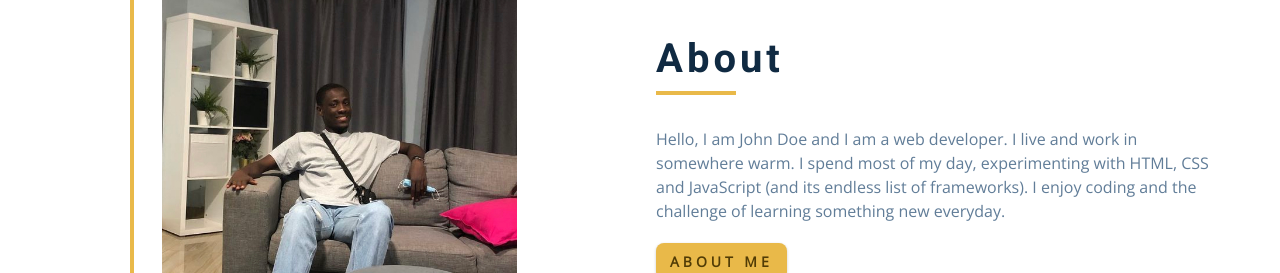
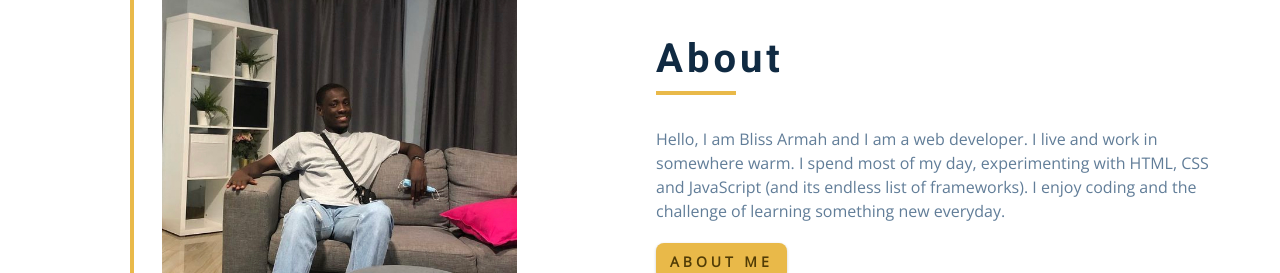
Before and after one commit to bliss-armah/My-Portfolio, a React (Vite) app: page / in a window 1280 px wide. Shown: the part 960-1233 px from the top of the page. Built offline with nearby package versions, Linux system fonts and the light colour scheme.

Commit message:
routing setup added

```diff
--- a/package.json
+++ b/package.json
@@ -13,6 +13,7 @@
     "react": "^18.2.0",
     "react-dom": "^18.2.0",
     "react-icons": "^4.8.0",
+    "react-router-dom": "^6.11.2",
     "react-scroll": "^1.8.9"
   },
   "devDependencies": {
--- a/src/App.tsx
+++ b/src/App.tsx
@@ -1,12 +1,19 @@
+import { BrowserRouter, Route, Routes } from "react-router-dom";
 import { Footer, Navbar } from "./components";
-import { HomePage, ProductPage,AboutPage,ContactPage } from "./pages";
+import { HomePage, ProductPage, AboutPage, ContactPage } from "./pages";
 
 function App() {
   return (
     <>
       <Navbar />
-      <HomePage/>
-      {/* <AboutPage /> */}
+      <BrowserRouter>
+        <Routes>
+          <Route path="/" element={<HomePage />} />
+          <Route path="/about" element={<AboutPage />} />
+          <Route path="/product" element={<ProductPage />} />
+          <Route path="/contact" element={<ContactPage />} />
+        </Routes>
+      </BrowserRouter>
       <Footer />
     </>
   );
--- a/src/components/About.tsx
+++ b/src/components/About.tsx
@@ -1,5 +1,5 @@
 import about from "../assets/images/aboutme.jpg";
-
+import { Link } from "react-router-dom";
 
 const About = () => {
   return (
@@ -7,11 +7,7 @@ const About = () => {
       <section className="section about">
         <div className="section-center about-center">
           <article className="about-img">
-          <img
-            src={about}
-            className="hero-photo"
-            alt="about img"
-          />
+            <img src={about} className="hero-photo" alt="about img" />
           </article>
           <article className="about-info">
             <div className="section-title about-title">
@@ -19,17 +15,19 @@ const About = () => {
               <div className="underline"></div>
             </div>
             <p>
-          Hello, I am John Doe and I am a web developer. I live and work in
-          somewhere warm. I spend most of my day, experimenting with HTML, CSS
-          and JavaScript (and its endless list of frameworks). I enjoy coding
-          and the challenge of learning something new everyday.
+              Hello, I am Bliss Armah and I am a web developer. I live and work
+              in somewhere warm. I spend most of my day, experimenting with
+              HTML, CSS and JavaScript (and its endless list of frameworks). I
+              enjoy coding and the challenge of learning something new everyday.
             </p>
-          <a href="about.html" className="btn">about me</a>
+            <Link to="/about" className="btn">
+              about me
+            </Link>
           </article>
         </div>
       </section>
     </div>
-  )
-}
+  );
+};
 
-export default About
+export default About;
--- a/src/components/Connect.tsx
+++ b/src/components/Connect.tsx
@@ -1,5 +1,6 @@
 import project1 from "../assets/images/project-1.jpeg";
 import videoplay from "../assets/videos/connect.mp4";
+import { Link } from "react-router-dom";
 
 
 const Connect = () => {
@@ -29,7 +30,9 @@ const Connect = () => {
           cupiditate dicta magni quas corrupti aperiam, rerum minus odio totam
           repellendus delectus nostrum veniam!
         </p>
-        <a href="contact.html" className="btn">contact me</a>
+        <Link to="/contact" className="btn">
+        contact me
+            </Link>
       </div>
     </section>
     </div>
--- a/src/utils/data.tsx
+++ b/src/utils/data.tsx
@@ -88,7 +88,7 @@ export const skillsData = [
     id: 1,
     title: "front end",
     skills: [
-      { name: "HTML/CSS", value: 50 },
+      { name: "HTML/CSS", value: 80 },
       { name: "Javascript", value: 70 },
       { name: "React", value: 80 },
     ],
@@ -98,8 +98,8 @@ export const skillsData = [
     title: "back end",
     skills: [
       { name: "Node", value: 50 },
-      { name: "PHP", value: 70 },
-      { name: "Python", value: 80 },
+      { name: "Express", value:70 },
+      // { name: "Python", value: 80 },
     ],
   },
 ];
```
Also changed, not shown: src/pages/AboutPage.tsx (+13 -8 lines), 1 other file (tests, documents, lock files or other folders). Lines whose indentation alone changed are shown as unchanged.
